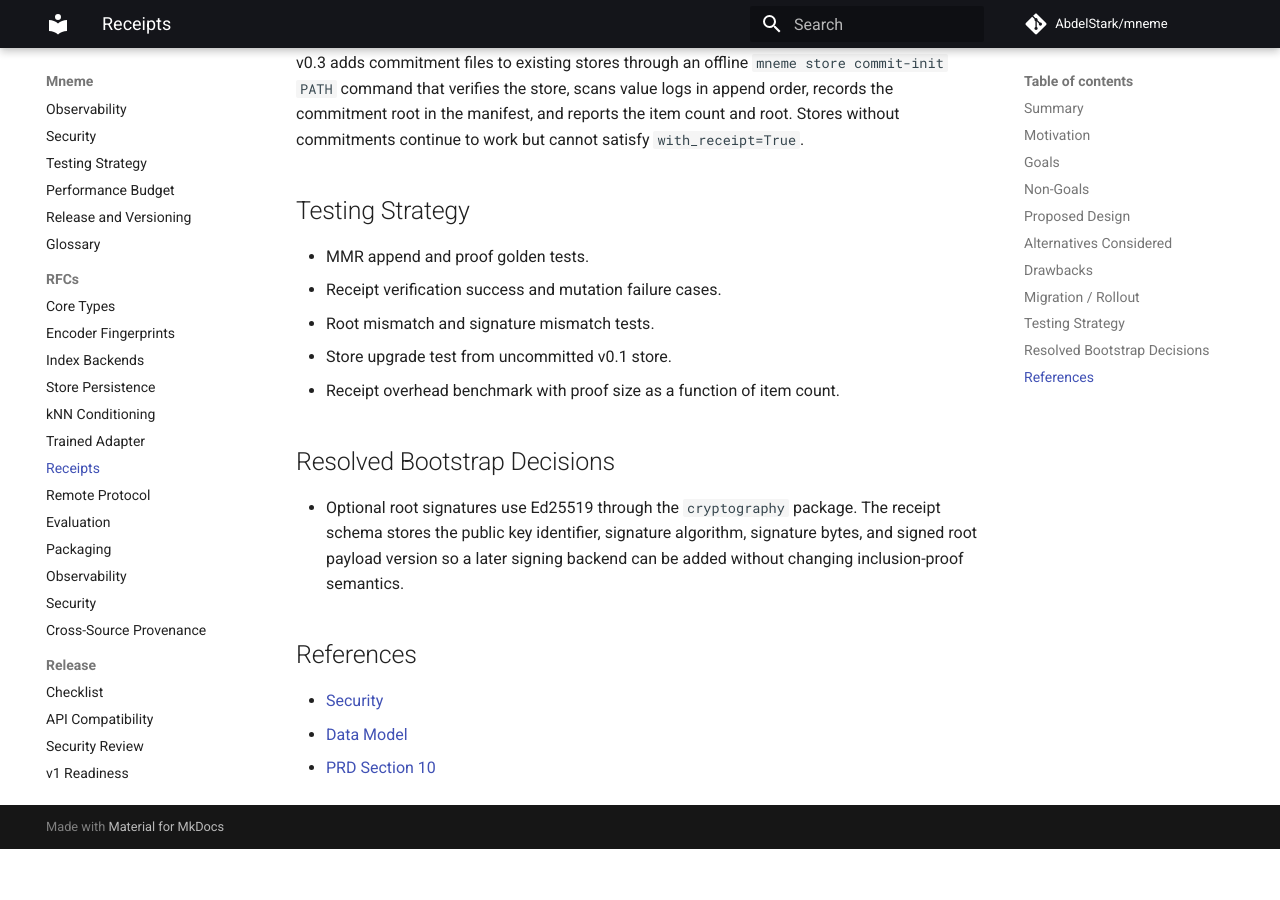
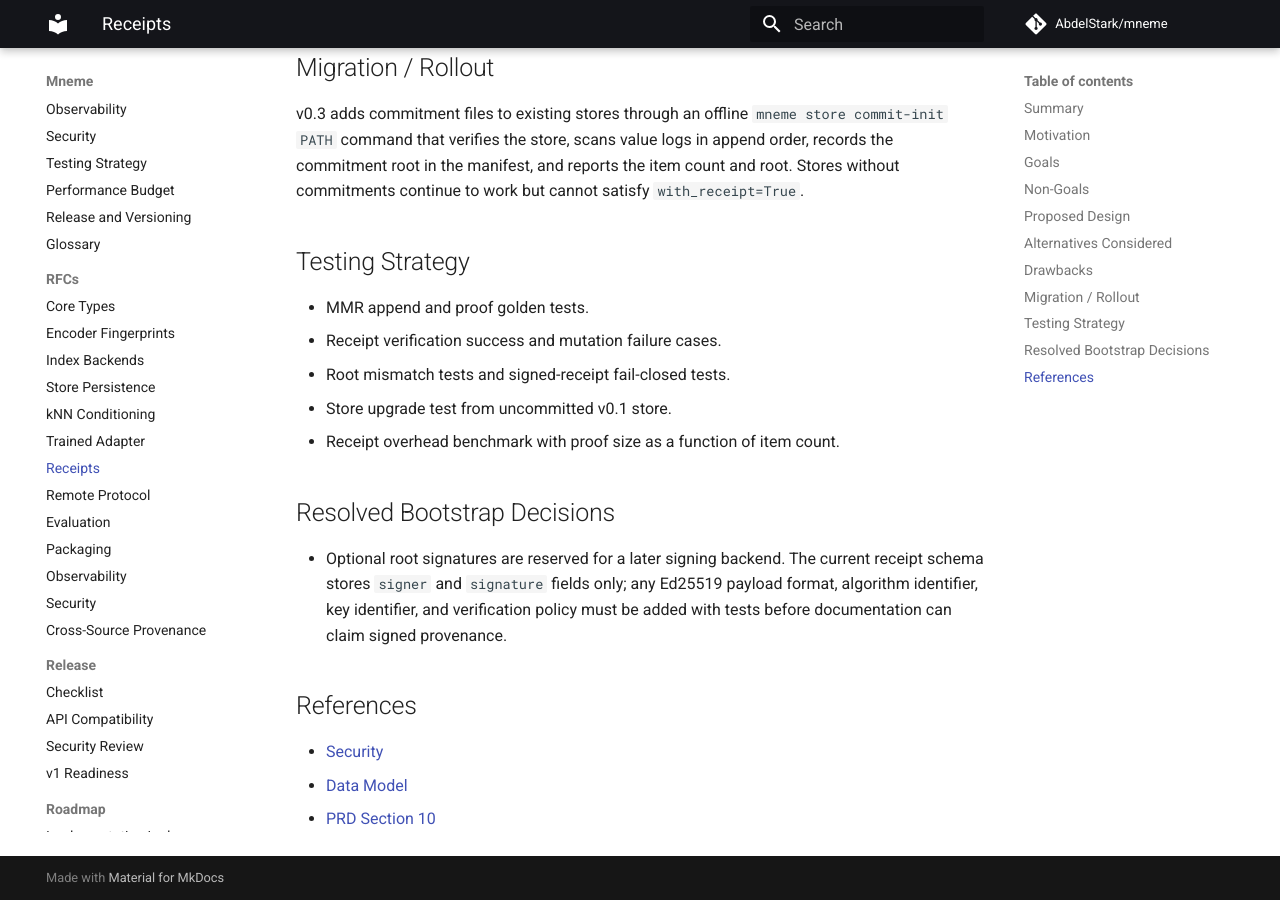
Before and after one commit to AbdelStark/mneme, an MkDocs documentation site: the page built from docs/rfcs/RFC-0007-commitments-and-retrieval-receipts.md, in a window 1280 px wide and 900 px high, scrolled down 2955 px. Built offline with MkDocs 1.6.1 and Material for MkDocs 9.7.7, drawn with Linux system fonts in a browser that asks for light colours; comment, search, counter and statistics services are not loaded; before the commit the page ends 3804 px from its top, so only the background shows below that; some of the changed text lies outside the part shown.

Commit message:
docs: align signed receipt security boundary

```diff
--- a/docs/rfcs/RFC-0007-commitments-and-retrieval-receipts.md
+++ b/docs/rfcs/RFC-0007-commitments-and-retrieval-receipts.md
@@ -11,14 +11,14 @@ Mneme commits memory item content ids in append order and returns retrieval rece
 
 ## Motivation
 
-[Security](../spec/06-security.md#integrity-controls) requires tamper-evident memory. The PRD's verifiability layer depends on content addressing, append-only roots, inclusion proofs, and signed roots. This RFC defines the v0.3 integrity tier and explicitly scopes out verifiable search.
+[Security](../spec/06-security.md#integrity-controls) requires tamper-evident memory. The PRD's verifiability layer depends on content addressing, append-only roots, inclusion proofs, and eventually signed roots. This RFC defines the v0.3 integrity tier and explicitly scopes out verifiable search.
 
 ## Goals
 
 - Commit content ids in append order.
 - Return inclusion proofs for retrieved ids.
 - Bind receipts to query parameters and store root.
-- Support optional root signatures.
+- Reserve optional root-signature fields without claiming signed provenance.
 - Preserve the distinction between membership proof and search correctness.
 
 ## Non-Goals
@@ -75,14 +75,15 @@ Verification:
 1. canonicalize returned items and recompute content ids;
 2. verify each content id is listed in the receipt;
 3. verify each inclusion proof against the root;
-4. verify optional root signature;
+4. reject signed receipts until a signing backend is implemented and tested;
 5. verify query parameters match the replay request.
 
 The receipt does not prove the index returned the true top-k neighbors. It proves returned items were committed and unaltered.
 
-The initial local verifier supports unsigned receipts. Signed-root verification
-is a compatible schema extension and remains separate from membership proof
-semantics.
+The initial local verifier supports unsigned receipts. If `signer` and
+`signature` are present, verification fails closed until a signing backend is
+implemented and tested. Signed-root verification is a compatible schema
+extension and remains separate from membership proof semantics.
 
 ## Alternatives Considered
 
@@ -105,13 +106,16 @@ v0.3 adds commitment files to existing stores through an offline `mneme store co
 
 - MMR append and proof golden tests.
 - Receipt verification success and mutation failure cases.
-- Root mismatch and signature mismatch tests.
+- Root mismatch tests and signed-receipt fail-closed tests.
 - Store upgrade test from uncommitted v0.1 store.
 - Receipt overhead benchmark with proof size as a function of item count.
 
 ## Resolved Bootstrap Decisions
 
-- Optional root signatures use Ed25519 through the `cryptography` package. The receipt schema stores the public key identifier, signature algorithm, signature bytes, and signed root payload version so a later signing backend can be added without changing inclusion-proof semantics.
+- Optional root signatures are reserved for a later signing backend. The current
+  receipt schema stores `signer` and `signature` fields only; any Ed25519
+  payload format, algorithm identifier, key identifier, and verification policy
+  must be added with tests before documentation can claim signed provenance.
 
 ## References
 
```
Also changed, not shown: CHANGELOG.md (+2 -0 lines), docs/rfcs/RFC-0012-security-boundaries-and-privacy-tiers.md (+2 -1 lines), 1 other file.
